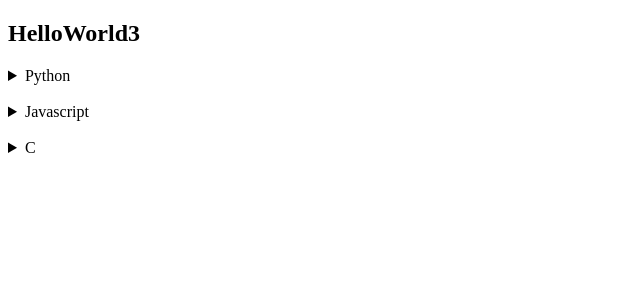
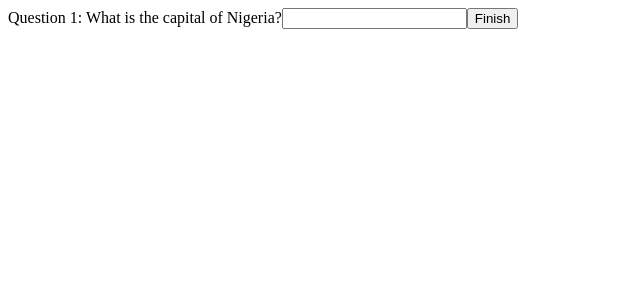
Before and after one commit to laresamdeola/ReactPractise, a React (Create React App) app: page / in a window 1280 px wide. Shown: the top 300 px of the page, without its empty margins (0-640 px from the left). Built offline with nearby package versions, Linux system fonts and the light colour scheme.

Commit message:
Update index.js and Patriot.jsx - Patriot Quiz App

```diff
--- a/src/index.js
+++ b/src/index.js
@@ -1,8 +1,8 @@
 import React from "react";
 import { createRoot } from "react-dom/client";
-import { HelloWorld3 } from "./reactbyprojects/Chapter 3/HelloWorld3";
+import { Patriot } from "./reactbyprojects/Chapter 4/Patriot";
 
 const rootElement = document.getElementById("root");
 const root = createRoot(rootElement);
 
-root.render(<HelloWorld3 />);
+root.render(<Patriot />);
--- a/src/reactbyprojects/Chapter 4/Patriot.jsx
+++ b/src/reactbyprojects/Chapter 4/Patriot.jsx
@@ -1,7 +1,44 @@
 // 1. A Quiz Website of ten questions
-// 2. the questions would be in a from
+// 2. the questions would be in a form
 // 3. Create a Score State that updates as one either answers
 // correctly or incorrectly
 // 4. Display this Score state to the user when the quiz is over
 // 5. One can display an alert also
 // 6. Save the score in a txt file
+
+import React, { useState } from "react";
+
+const Patriot = () => {
+    var score = 0;
+    const [questionOne, setQuestionOne] = useState("");
+
+    const handleQuiz = (event) => {
+        event.preventDefault();
+        if(questionOne.toLowerCase() == "abuja"){
+            score += 1;
+            console.log("You got it");
+        } else {
+            score = 0;
+            console.log("You missed it", score);
+        }
+        console.log(score);
+    }
+
+    return (
+        <>
+            <form onSubmit={handleQuiz}>
+                <label>Question 1: What is the capital of Nigeria?</label>
+                <input
+                    type="text"
+                    required
+                    name="questionOne"
+                    value={questionOne}
+                    onChange={(event) => setQuestionOne(event.target.value)}
+                />
+                <button type="submit">Finish</button>
+            </form>
+        </>
+    );
+}
+
+export { Patriot };
```
